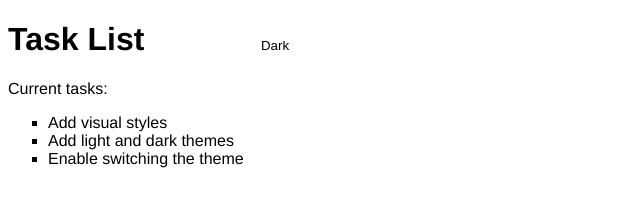
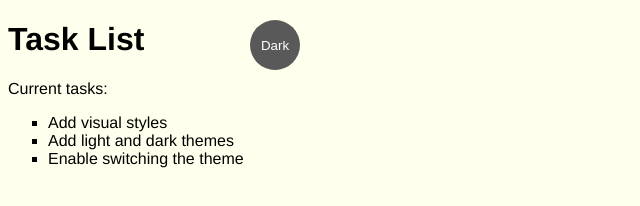
Before and after one commit to snierwetberg/snierwetberg.github.io, a plain HTML site: page index.html in a window 1280 px wide. Shown: the whole page, without its empty margins (0-640 px from the left). Drawn offline with Linux system fonts and the light colour scheme.

Commit message:
Update main.css
fix root

```diff
--- a/main.css
+++ b/main.css
@@ -1,9 +1,11 @@
-root {
-    --grey: #595959;
-    --white: #FFFFFF;
-    --black: #000000;
-    --cream: #FFFFED;
-  }
+:root {
+  --grey: #595959;
+  --white: #FFFFFF;
+  --black: #000000;
+  --cream: #FFFFED;
+  --green: #00AA55;   /* example */
+  --blue: #0077CC;    /* example */
+}
 
 body{
     background: var(--bg);
```
